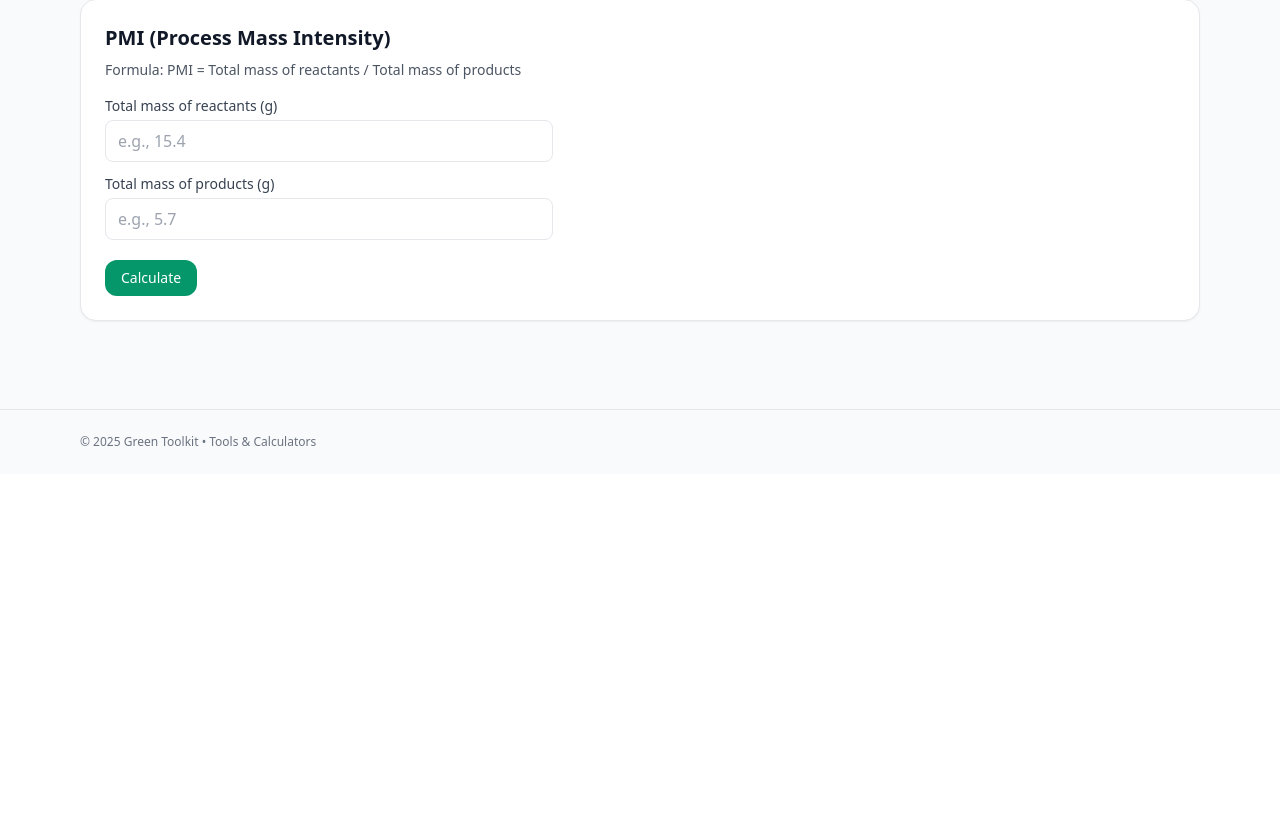
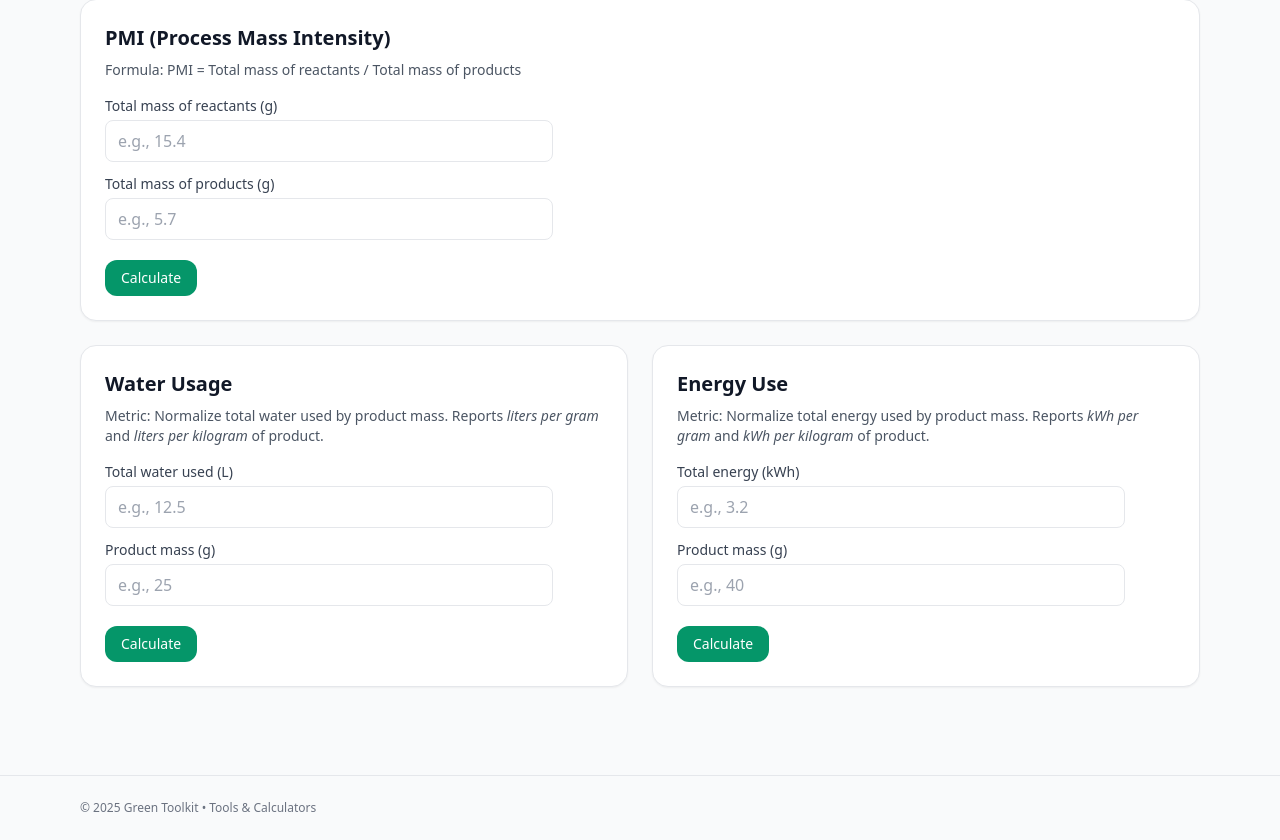
Before and after one commit to sufyanaslam44/green-toolkit-backend, a FastAPI app: page /tools in a window 1280 px wide. Shown: the part 596-1436 px from the top of the page. Before the commit the page ends 1042 px from the top, so only its background shows below. Run offline with FastAPI, Linux system fonts and the light colour scheme; some libraries are stand-ins or nearby versions.

Commit message:
waterandenergyadded

```diff
--- a/main.py
+++ b/main.py
@@ -61,6 +61,37 @@ def calc_pmi(payload: PMIIn):
         raise HTTPException(status_code=400, detail="Both values must be > 0.")
     pmi = payload.total_mass_in / payload.product_mass
     return {"pmi": round(pmi, 4)}
+# ---------- Water Impact API ----------
+class WaterImpactIn(BaseModel):
+    water_liters: float = Field(ge=0, description="Total water used (L)")
+    product_mass_g: float = Field(gt=0, description="Mass of desired product (g)")
+
+class WaterImpactOut(BaseModel):
+    liters_per_g: float
+    liters_per_kg: float
+
+@app.post("/api/water-impact", response_model=WaterImpactOut)
+def calc_water_impact(payload: WaterImpactIn):
+    # L per g and L per kg product
+    lpg = payload.water_liters / payload.product_mass_g
+    lpk = lpg * 1000.0
+    return {"liters_per_g": round(lpg, 4), "liters_per_kg": round(lpk, 2)}
+
+# ---------- Energy Impact API ----------
+class EnergyImpactIn(BaseModel):
+    kwh: float = Field(ge=0, description="Total energy used (kWh)")
+    product_mass_g: float = Field(gt=0, description="Mass of desired product (g)")
+
+class EnergyImpactOut(BaseModel):
+    kwh_per_g: float
+    kwh_per_kg: float
+
+@app.post("/api/energy-impact", response_model=EnergyImpactOut)
+def calc_energy_impact(payload: EnergyImpactIn):
+    # kWh per g and per kg product
+    kwhpg = payload.kwh / payload.product_mass_g
+    kwhpk = kwhpg * 1000.0
+    return {"kwh_per_g": round(kwhpg, 6), "kwh_per_kg": round(kwhpk, 4)}
 
 
 
--- a/templates/tools.html
+++ b/templates/tools.html
@@ -131,6 +131,73 @@
     </div>
 
     <p id="pmi-error" class="text-sm text-red-600 mt-2 hidden"></p>
+  </form>
+</section>
+<!-- Water Usage -->
+<section class="rounded-2xl bg-white p-6 shadow-sm border md:col-span-1" id="water-usage">
+  <h2 class="text-xl font-semibold mb-2">Water Usage</h2>
+  <p class="text-sm text-gray-600 mb-4">
+    <span class="font-medium">Metric:</span> Normalize total water used by product mass.
+    Reports <em>liters per gram</em> and <em>liters per kilogram</em> of product.
+  </p>
+
+  <form id="water-form" class="grid gap-3 max-w-md" novalidate>
+    <label class="grid gap-1">
+      <span class="text-sm text-gray-700">Total water used (L)</span>
+      <input type="number" id="water_liters" step="any" min="0" required
+             class="border rounded-lg px-3 py-2" placeholder="e.g., 12.5" />
+    </label>
+    <label class="grid gap-1">
+      <span class="text-sm text-gray-700">Product mass (g)</span>
+      <input type="number" id="water_product_g" step="any" min="0" required
+             class="border rounded-lg px-3 py-2" placeholder="e.g., 25" />
+    </label>
+
+    <div class="flex items-center gap-3 mt-2">
+      <button type="submit"
+              class="rounded-xl bg-emerald-600 px-4 py-2 text-white text-sm font-medium hover:bg-emerald-700">
+        Calculate
+      </button>
+      <span id="water-output" class="text-sm text-gray-800 hidden">
+        <strong>L/g:</strong> <span id="water-lpg">—</span> |
+        <strong>L/kg:</strong> <span id="water-lpk">—</span>
+      </span>
+    </div>
+    <p id="water-error" class="text-sm text-red-600 mt-2 hidden"></p>
+  </form>
+</section>
+
+<!-- Energy Use -->
+<section class="rounded-2xl bg-white p-6 shadow-sm border md:col-span-1" id="energy-use">
+  <h2 class="text-xl font-semibold mb-2">Energy Use</h2>
+  <p class="text-sm text-gray-600 mb-4">
+    <span class="font-medium">Metric:</span> Normalize total energy used by product mass.
+    Reports <em>kWh per gram</em> and <em>kWh per kilogram</em> of product.
+  </p>
+
+  <form id="energy-form" class="grid gap-3 max-w-md" novalidate>
+    <label class="grid gap-1">
+      <span class="text-sm text-gray-700">Total energy (kWh)</span>
+      <input type="number" id="energy_kwh" step="any" min="0" required
+             class="border rounded-lg px-3 py-2" placeholder="e.g., 3.2" />
+    </label>
+    <label class="grid gap-1">
+      <span class="text-sm text-gray-700">Product mass (g)</span>
+      <input type="number" id="energy_product_g" step="any" min="0" required
+             class="border rounded-lg px-3 py-2" placeholder="e.g., 40" />
+    </label>
+
+    <div class="flex items-center gap-3 mt-2">
+      <button type="submit"
+              class="rounded-xl bg-emerald-600 px-4 py-2 text-white text-sm font-medium hover:bg-emerald-700">
+        Calculate
+      </button>
+      <span id="energy-output" class="text-sm text-gray-800 hidden">
+        <strong>kWh/g:</strong> <span id="energy-kwhpg">—</span> |
+        <strong>kWh/kg:</strong> <span id="energy-kwhpk">—</span>
+      </span>
+    </div>
+    <p id="energy-error" class="text-sm text-red-600 mt-2 hidden"></p>
   </form>
 </section>
 
@@ -267,6 +334,77 @@
       show(pmiErr);
     }
   });
+  // --- Water Usage ---
+  const wForm = document.getElementById('water-form');
+  const wErr = document.getElementById('water-error');
+  const wOut = document.getElementById('water-output');
+  const wLpg = document.getElementById('water-lpg');
+  const wLpk = document.getElementById('water-lpk');
+
+  wForm.addEventListener('submit', async (e) => {
+    e.preventDefault(); hide(wErr);
+
+    const water_liters = toNum(document.getElementById('water_liters').value);
+    const product_mass_g = toNum(document.getElementById('water_product_g').value);
+
+    if (!(water_liters >= 0) || !(product_mass_g > 0)) {
+      wErr.textContent = 'Enter valid numbers (water ≥ 0, product > 0).';
+      show(wErr); return;
+    }
+
+    try {
+      const res = await fetch('/api/water-impact', {
+        method: 'POST',
+        headers: {'Content-Type': 'application/json'},
+        body: JSON.stringify({ water_liters, product_mass_g })
+      });
+      const data = await res.json();
+      if (!res.ok) {
+        wErr.textContent = data.detail || 'Error calculating water impact.'; show(wErr); return;
+        }
+      wLpg.textContent = Number(data.liters_per_g).toFixed(4);
+      wLpk.textContent = Number(data.liters_per_kg).toFixed(2);
+      show(wOut);
+    } catch {
+      wErr.textContent = 'Network error. Is the server running?'; show(wErr);
+    }
+  });
+
+  // --- Energy Use ---
+  const eForm = document.getElementById('energy-form');
+  const eErr = document.getElementById('energy-error');
+  const eOut = document.getElementById('energy-output');
+  const eKwhpg = document.getElementById('energy-kwhpg');
+  const eKwhpk = document.getElementById('energy-kwhpk');
+
+  eForm.addEventListener('submit', async (e) => {
+    e.preventDefault(); hide(eErr);
+
+    const kwh = toNum(document.getElementById('energy_kwh').value);
+    const product_mass_g = toNum(document.getElementById('energy_product_g').value);
+
+    if (!(kwh >= 0) || !(product_mass_g > 0)) {
+      eErr.textContent = 'Enter valid numbers (kWh ≥ 0, product > 0).';
+      show(eErr); return;
+    }
+
+    try {
+      const res = await fetch('/api/energy-impact', {
+        method: 'POST',
+        headers: {'Content-Type': 'application/json'},
+        body: JSON.stringify({ kwh, product_mass_g })
+      });
+      const data = await res.json();
+      if (!res.ok) {
+        eErr.textContent = data.detail || 'Error calculating energy impact.'; show(eErr); return;
+      }
+      eKwhpg.textContent = Number(data.kwh_per_g).toFixed(6);
+      eKwhpk.textContent = Number(data.kwh_per_kg).toFixed(4);
+      show(eOut);
+    } catch {
+      eErr.textContent = 'Network error. Is the server running?'; show(eErr);
+    }
+  });
   </script>
 </body>
 </html>
```
